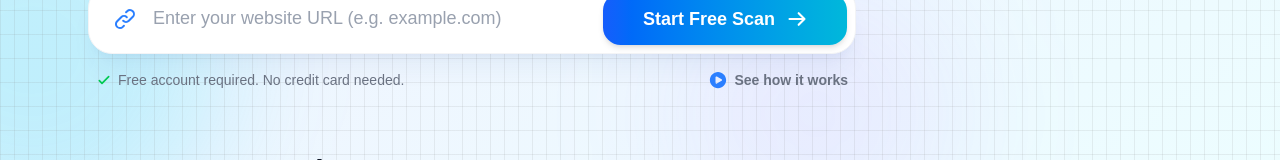
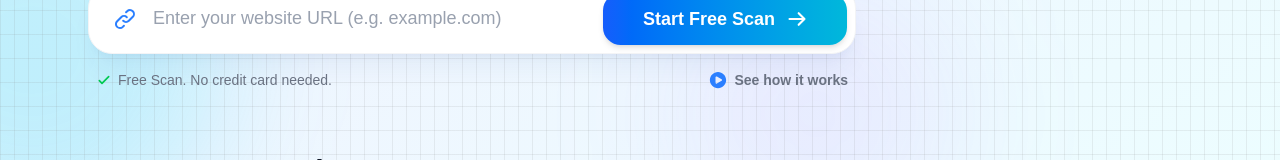
Before and after one commit to cogniq-sai/test, a Next.js app: page / in a window 1280 px wide. Shown: the part 542-702 px from the top of the page. Built offline with nearby package versions, Linux system fonts and the light colour scheme.

Commit message:
Free Scan. No credit card needed.

```diff
--- a/app/components/HeroSection.tsx
+++ b/app/components/HeroSection.tsx
@@ -148,7 +148,7 @@ const HeroSection = () => {
                                                 <svg className="w-4 h-4 text-green-500" fill="none" stroke="currentColor" viewBox="0 0 24 24">
                                                     <path strokeLinecap="round" strokeLinejoin="round" strokeWidth={2.5} d="M5 13l4 4L19 7" />
                                                 </svg>
-                                                Free account required. No credit card needed.
+                                                Free Scan. No credit card needed.
                                             </p>
                                         )}
                                     </div>
```
